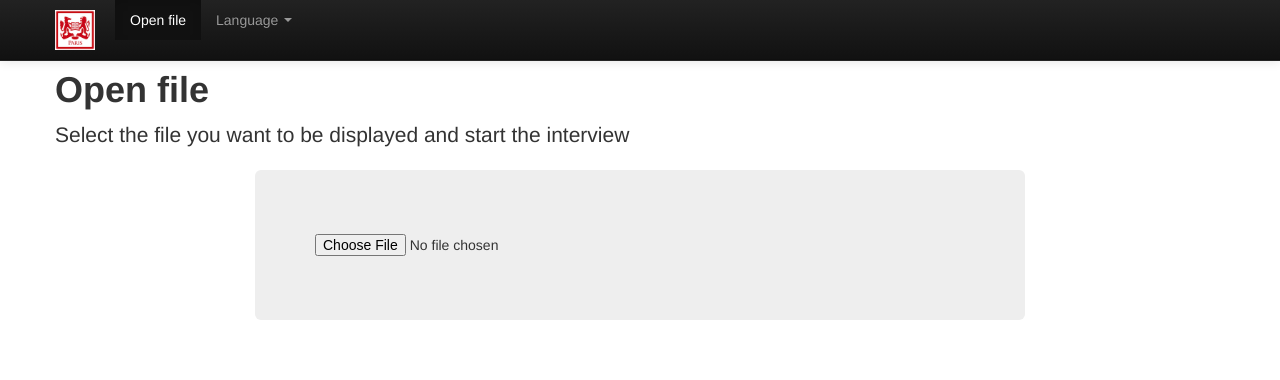
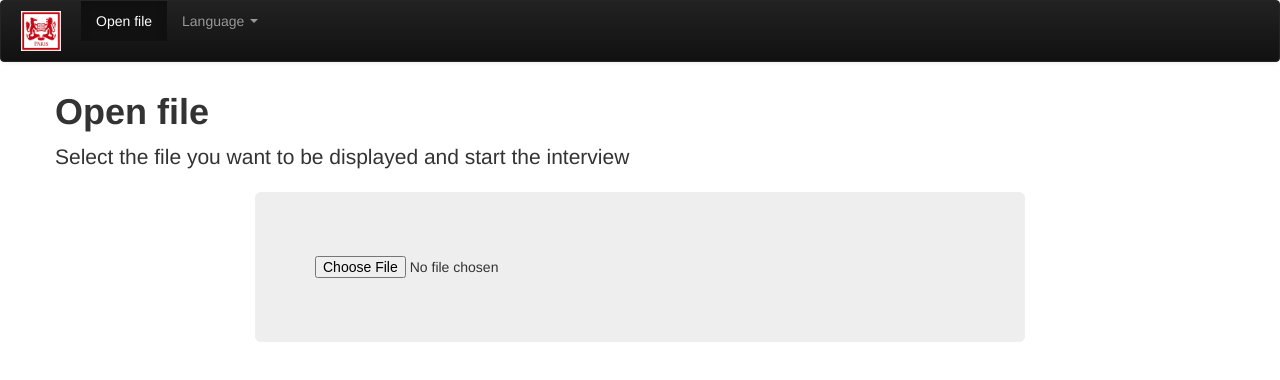
Before and after one commit to medialab/habitele, a browser extension: page index.html in a window 1280 px wide. Drawn offline with Linux system fonts and the light colour scheme.

Commit message:
Navbar problem fixed

```diff
--- a/index.html
+++ b/index.html
@@ -20,7 +20,7 @@
 
   <!-- <img src="styles/sciencespo.png"/> -->
 
-  <div class="navbar navbar-inverse navbar-fixed-top">
+  <div class="navbar navbar-inverse">
       <div class="navbar-inner">
         <div class="container">
           <a class="btn btn-navbar" data-toggle="collapse" data-target=".nav-collapse">
--- a/libraries/common.js
+++ b/libraries/common.js
@@ -23,6 +23,8 @@ function human_readable_duration(duration) {
   return hours.toString() + ":" + addZero(minutes.toString()) + ":" + addZero(seconds.toString());
 }
 
+
+
 function addZero(num)
 {
   return (num.length < 2) ? "0" + num : num;
--- a/libraries/js/vocabulary.js
+++ b/libraries/js/vocabulary.js
@@ -4,6 +4,10 @@ $('ul.dropdown-menu a').on("click", function(event){
 	setLang($(this).attr('data-lang'));
 	$('li.dropdown').removeClass('open');
 	return null
+});
+
+$('div.navbar').on('resize', function() {
+	console.log($('div.navbar').height())
 });
 
 
@@ -29,16 +33,16 @@ function setLang(requestedLang)
 	if ( requestedLang == null ) {
 
 		if (currentLang == null) {
-			console.log('Set English')
+			// console.log('Set English')
 			localStorage['lang'] = 'en';
 			loadLanguage('en');
 		} else {
-			console.log('Set current language')
+			// console.log('Set current language')
 			loadLanguage(currentLang);
 		}
 
 	} else {
-		console.log('Set requested language')
+		// console.log('Set requested language')
 		localStorage['lang'] = requestedLang;
 		loadLanguage(requestedLang);
 	}
--- a/styles/main.css
+++ b/styles/main.css
@@ -1,12 +1,3 @@
-body {
-  padding-top: 60px;
-}
-@media (max-width: 979px) {
-  body {
-    padding-top: 0px;
-  }
-}
-
 body img {
   width: 40px;
 }
```
Also changed, not shown: applications.html (+1 -1 lines), calendar.html (+1 -1 lines), credits.html (+1 -1 lines), journal.html (+1 -1 lines), libraries/vis/index.js (+0 -9 lines), logs.html (+1 -1 lines), peaks.html (+1 -1 lines), phonebook.html (+1 -1 lines), timelines.html (+1 -1 lines).
